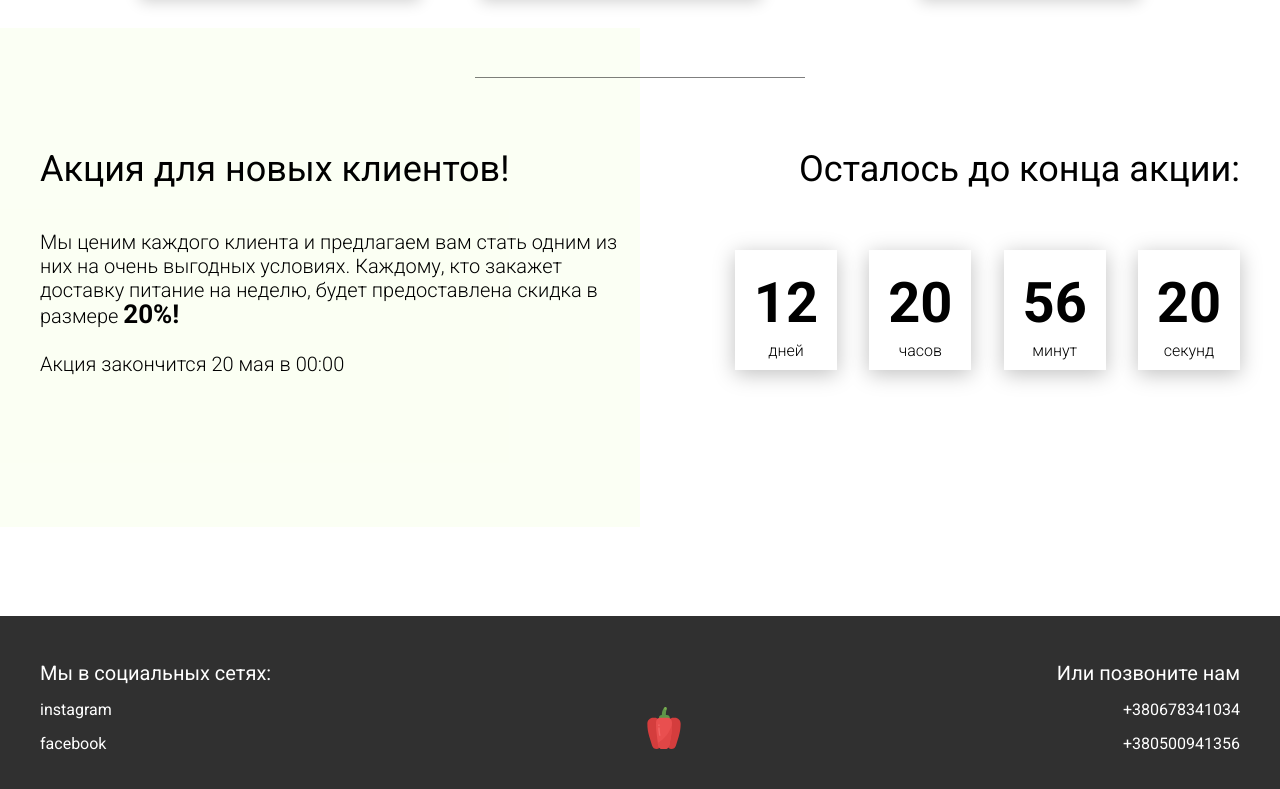
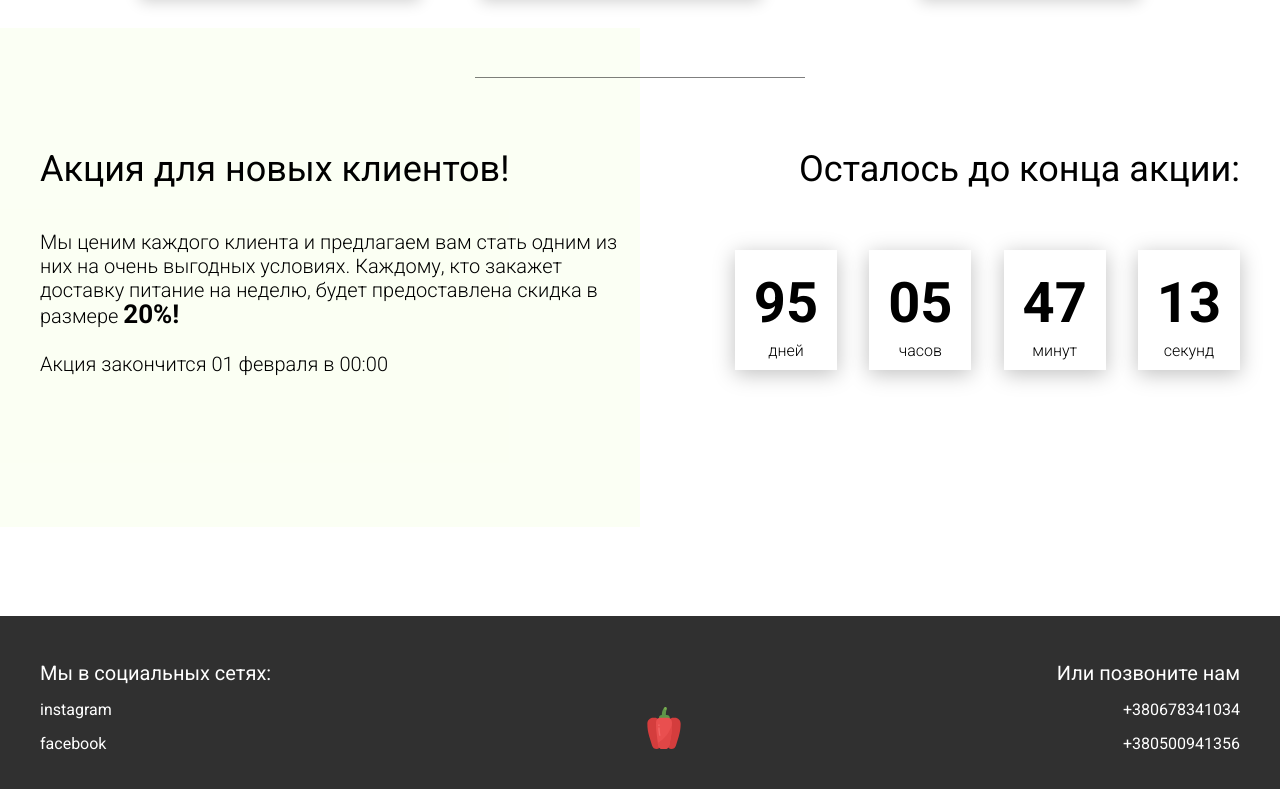
Before and after one commit to Maxim-85/Balanced-food-JS-Udemy, a plain HTML site: page index.html in a window 1280 px wide. Shown: the part 4618-5407 px from the top of the page. Drawn offline with Linux system fonts and the light colour scheme.

Commit message:
creat timer for daeadline

```diff
--- a/index.html
+++ b/index.html
@@ -242,7 +242,7 @@
                     Мы ценим каждого клиента и предлагаем вам стать одним из них на очень выгодных условиях.
                     Каждому, кто закажет доставку питание на неделю, будет предоставлена скидка в размере <span>20%!</span>
                     <br><br>
-                    Акция закончится 20 мая в 00:00
+                    Акция закончится 01 февраля в 00:00
                 </div>
             </div>
             <div class="promotion__timer">
--- a/js/sript.js
+++ b/js/sript.js
@@ -1,8 +1,8 @@
 document.addEventListener('DOMContentLoaded', () => {
-// tabs
-    const tabs = document.querySelectorAll('.tabheader__item'),
-          tabsContent = document.querySelectorAll('.tabcontent'),
-          tabsParent = document.querySelector('.tabheader__items');
+// Tabs
+    let tabs = document.querySelectorAll('.tabheader__item'),
+        tabsContent = document.querySelectorAll('.tabcontent'),
+        tabsParent = document.querySelector('.tabheader__items');
 
     function hideTabContent () {
         tabsContent.forEach(item => {
@@ -24,10 +24,10 @@ document.addEventListener('DOMContentLoaded', () => {
     hideTabContent ();
     showTabContent ();
 
-//  вешааем обработчик на родителя
+//  Вешаем обработчик на родителя
     tabsParent.addEventListener('click', (event) => {
         const target = event.target;
-        // проверяем, что событие произошло именно на конкретном элементе с         конкретным классом
+        // Проверяем, что событие произошло именно на конкретном элементе с конкретным классом
         if (target && target.classList.contains('tabheader__item')) {
 
             tabs.forEach((item, i) => {
@@ -40,4 +40,58 @@ document.addEventListener('DOMContentLoaded', () => {
         }
     });
 
+    // Timer
+
+    const deadline = '2023-02-01';
+
+    function getTimeRemaining(endtime) {
+        const t = Date.parse(endtime) - Date.parse(new Date()),
+              days = Math.floor(t / (1000 * 60 * 60 * 24)),
+              hours = Math.floor((t / (1000 * 60 * 60) % 24)),
+              minutes = Math.floor((t / 1000 / 60) % 60),
+              seconds = Math.floor((t / 1000) % 60);
+
+        return {
+            'total': t,
+            'days': days,
+            'hours': hours,
+            'minutes': minutes,
+            'seconds': seconds
+        };
+    }
+
+    function getZero(num) {
+        if(num >= 0 && num < 10) {
+            return `0${num}`;
+        } else {
+            return num;
+        }
+    }
+
+    function setClock(selector, endtime) {
+        const timer = document.querySelector(selector),
+              days = timer.querySelector('#days'),
+              hours = timer.querySelector('#hours'),
+              minutes = timer.querySelector('#minutes'),
+              seconds = timer.querySelector('#seconds'),
+              timerInterval = setInterval(updateClock, 1000);
+
+        updateClock();
+
+        function updateClock() {
+            const t = getTimeRemaining(endtime);
+
+            days.innerHTML = getZero(t.days);
+            hours.innerHTML = getZero(t.hours);
+            minutes.innerHTML = getZero(t.minutes);
+            seconds.innerHTML = getZero(t.seconds);
+
+            if (t.total <= 0) {
+                clearInterval(timerInterval);
+            }
+        }
+    }
+
+    setClock('.timer', deadline);
+
 });
```
